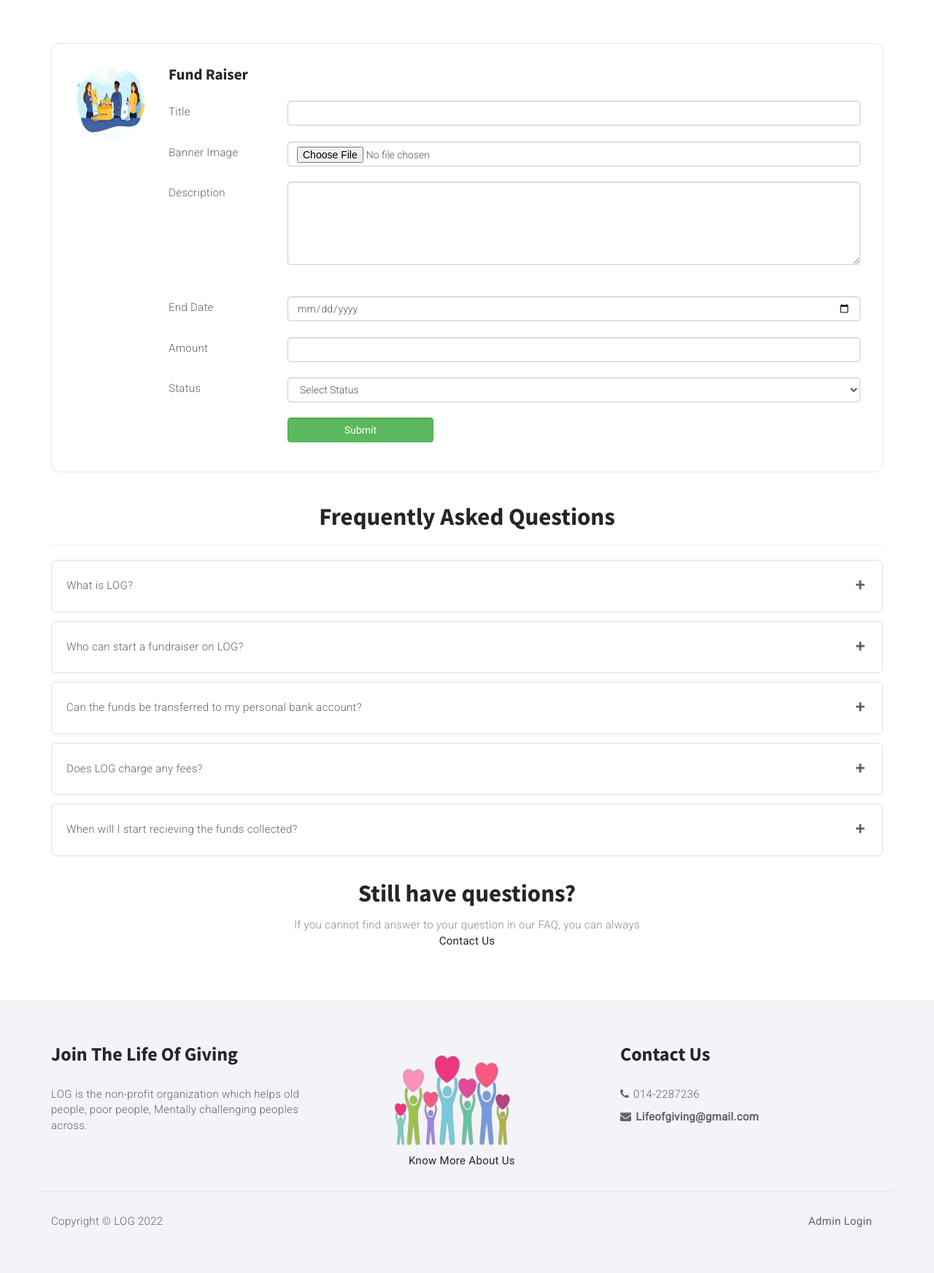
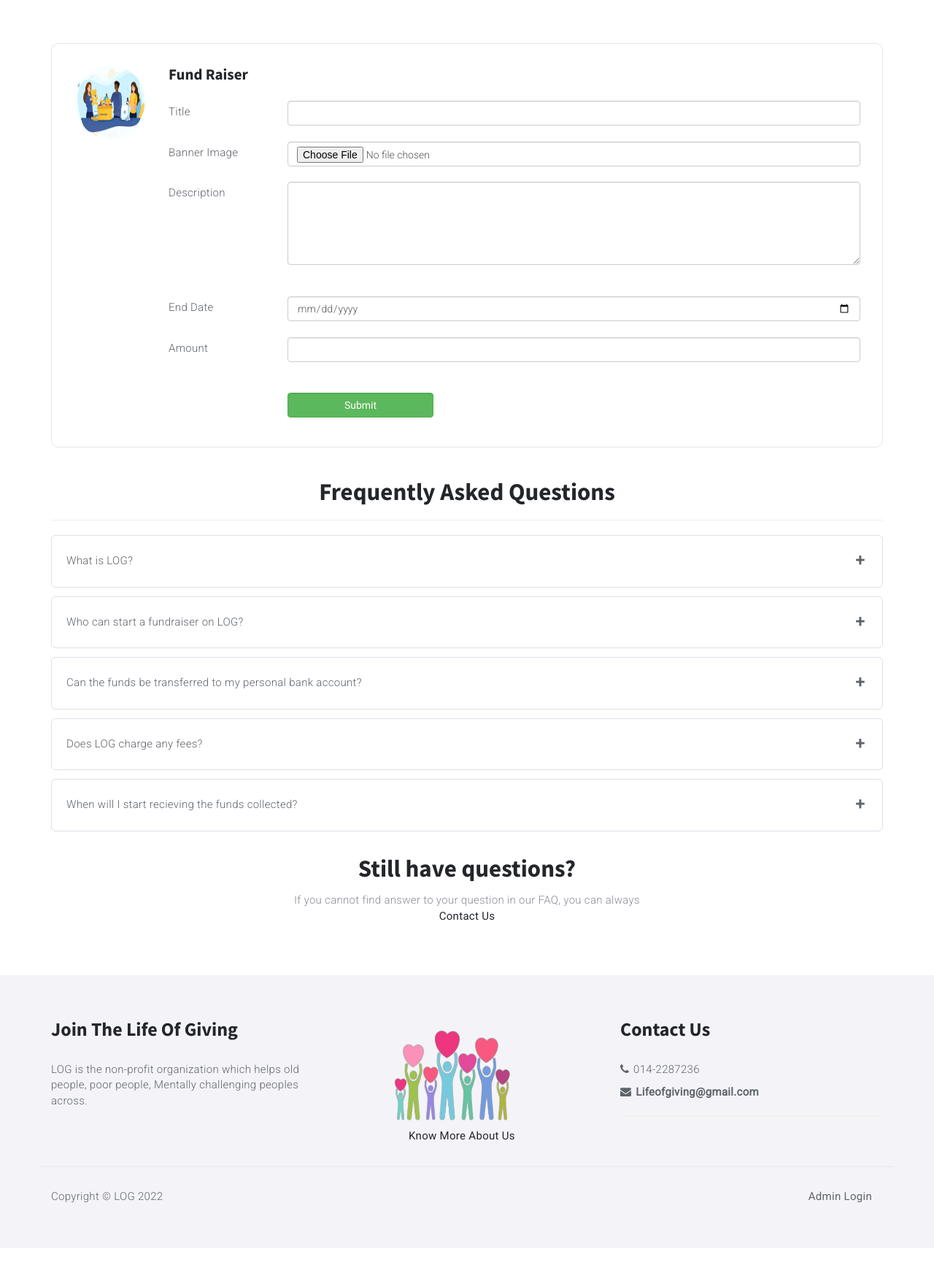
Before and after one commit to neilotpal/LOG, a PHP site: page /fundmain.php in a window 1280 px wide. Shown: the part 259-2003 px from the top of the page at 73% size. After the commit the page ends 1907 px from the top, so only its background shows below. Run offline with PHP 8.4, Linux system fonts and the light colour scheme; data that the repository does not hold is empty; some libraries are stand-ins or nearby versions.

Commit message:
Status changed

```diff
--- a/fundmain.php
+++ b/fundmain.php
@@ -30,7 +30,7 @@ if(isset($_POST['submit']))
 	}
 	else
 	{
-		$sql ="INSERT INTO  fund_raiser(title,donor_id,fund_raiser_description,fund_amount,start_date, end_date,status,banner_img) VALUES('$_POST[title]','$_SESSION[donor_id]','$description','$_POST[fund_amount]','$curdate','$_POST[end_date]','$_POST[status]','$banner_img')";
+		$sql ="INSERT INTO  fund_raiser(title,donor_id,fund_raiser_description,fund_amount,start_date, end_date,status,banner_img) VALUES('$_POST[title]','$_SESSION[donor_id]','$description','$_POST[fund_amount]','$curdate','$_POST[end_date]','Pending','$banner_img')";
 		$qsql = mysqli_query($con,$sql);
 		if(mysqli_affected_rows($con) == 1)
 		{
@@ -163,23 +163,7 @@ else if(file_exists("imgfundraiser/".$rsedit['banner_img']))
 
 <br>
 
-<div class="row">
-	<div class="col-md-2" style="padding-top: 5px;">Status</div>
-	<div class="col-md-10">
-		<select class="form-control" name="status" id="status">
-			<option value="">Select Status</option>
-			<?php
-			$arr = array("Active","Inactive");
-			foreach($arr as $val )
-			{
-				if($val == $rsedit['status']){echo "<option value='$val' selected>$val</option>";} else {echo "<option value='$val'>$val</option>";}
-			}
 
-
-			?>
-		</select><span id="errstatus" class="errorclass"></span>
-	</div>
-</div>
 
 <br>
 
```
